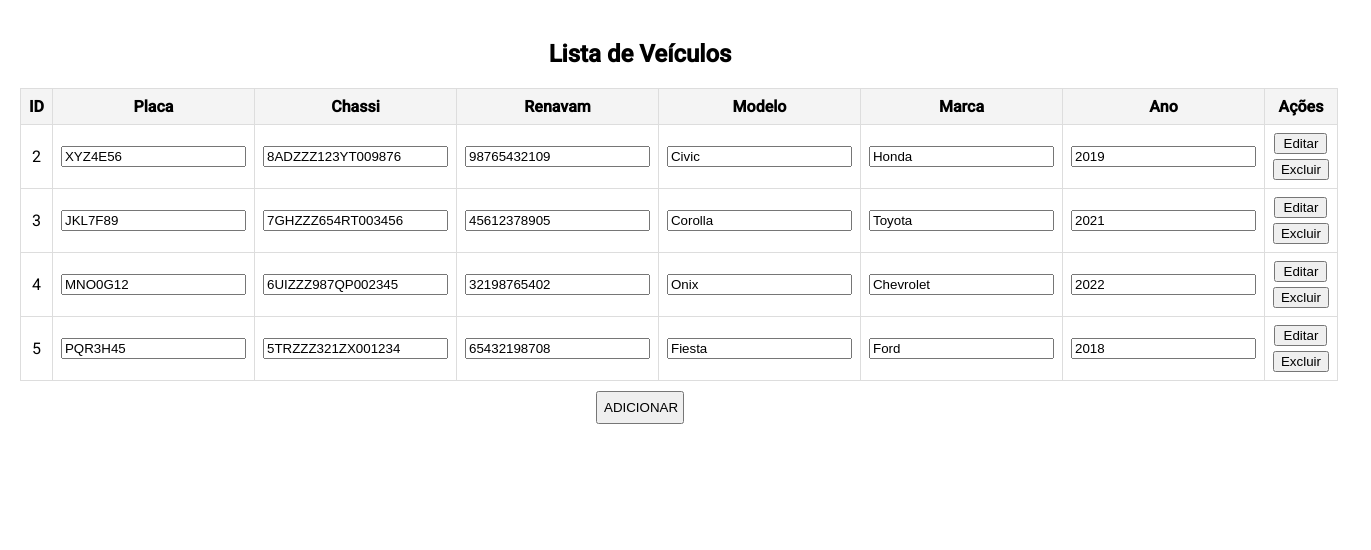
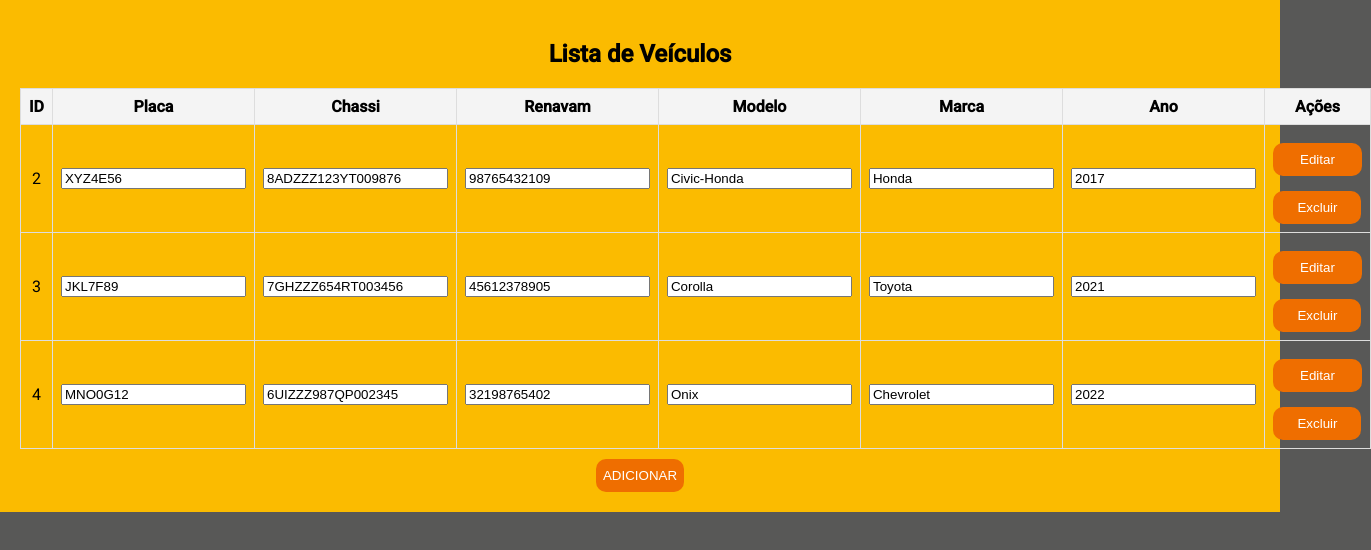
Before and after one commit to RicardoMesquitaCastro/ProcessoSeletivoInfo, an Angular app in the folder desafioInfo/: page / in a window 1280 px wide. Shown: the top 550 px of the page, 1371 px wide, since content can reach past the window. Built offline with nearby package versions, Linux system fonts and the light colour scheme.

Commit message:
styles-config

```diff
--- a/desafioInfo/src/app/app.component.css
+++ b/desafioInfo/src/app/app.component.css
@@ -2,6 +2,7 @@
   margin: 0 auto;
   padding: 20px;
   text-align: center;
+  background: rgb(251, 187, 0);
 }
 
 table {
@@ -17,3 +18,26 @@ th, td {
 th {
   background-color: #f4f4f4;
 }
+
+.add-button {
+  background: rgb(239, 110, 0);
+  margin-top: 10px;
+  width: 88px;
+  height: 33px;
+  border-radius: 10px;  /* Borda arredondada */
+  border: none;  /* Remover borda padrão */
+  color: white;  /* Texto branco */
+  cursor: pointer;  /* Cursor de ponteiro ao passar o mouse */
+}
+
+.add-button:hover {
+  background: rgb(255, 140, 0);  /* Cor alterada no hover */
+}
+
+.add-button:last-child {
+  margin-bottom: 0;  /* Remove margem do último botão */
+}
+
+.add-button + .add-button {
+  margin-top: 5px;  /* Espaçamento entre os botões */
+}
--- a/desafioInfo/src/app/app.component.html
+++ b/desafioInfo/src/app/app.component.html
@@ -23,12 +23,13 @@
         <td><input [(ngModel)]="vehicle.marca" [readonly]="!isEditing(i)" /></td>
         <td><input [(ngModel)]="vehicle.ano" [readonly]="!isEditing(i)" /></td>
         <td>
-          <button style="margin-bottom: 5px; width: 53px;" *ngIf="!isEditing(i)" (click)="editVehicle(i)">Editar</button>
-          <button style="margin-bottom: 5px;" *ngIf="isEditing(i)" (click)="updateVeiculo(vehicle, i)">Atualizar</button>
-          <button (click)="deleteVeiculo(vehicle.id)">Excluir</button>
+          <button class="add-button" style="margin-bottom: 5px; width: 89px;" *ngIf="!isEditing(i)" (click)="editVehicle(i)">Editar</button>
+          <button class="add-button" style="gap: 5px;  margin-bottom: 5px;" *ngIf="isEditing(i)" (click)="updateVeiculo(vehicle, i)">Atualizar</button>
+          <div></div>
+          <button class="add-button" (click)="deleteVeiculo(vehicle.id)">Excluir</button>
         </td>
       </tr>
     </tbody>
   </table>
-  <button style="margin-top: 10px; width: 88px; height: 33px" (click)="addVeiculo()">ADICIONAR</button>
+  <button class="add-button" (click)="addVeiculo()">ADICIONAR</button>
 </div>
--- a/desafioInfo/src/assets/db.json
+++ b/desafioInfo/src/assets/db.json
@@ -5,9 +5,9 @@
       "placa": "XYZ4E56",
       "chassi": "8ADZZZ123YT009876",
       "renavam": "98765432109",
-      "modelo": "Civic",
+      "modelo": "Civic-Honda",
       "marca": "Honda",
-      "ano": 2019
+      "ano": "2017"
     },
     {
       "id": "3",
@@ -26,15 +26,6 @@
       "modelo": "Onix",
       "marca": "Chevrolet",
       "ano": 2022
-    },
-    {
-      "id": "5",
-      "placa": "PQR3H45",
-      "chassi": "5TRZZZ321ZX001234",
-      "renavam": "65432198708",
-      "modelo": "Fiesta",
-      "marca": "Ford",
-      "ano": 2018
     }
   ]
 }
--- a/desafioInfo/src/styles.css
+++ b/desafioInfo/src/styles.css
@@ -1,4 +1,4 @@
 /* You can add global styles to this file, and also import other style files */
 
 html, body { height: 100%; }
-body { margin: 0; font-family: Roboto, "Helvetica Neue", sans-serif; }
+body { background-color: rgb(88, 88, 87); margin: 0; font-family: Roboto, "Helvetica Neue", sans-serif; }
```
